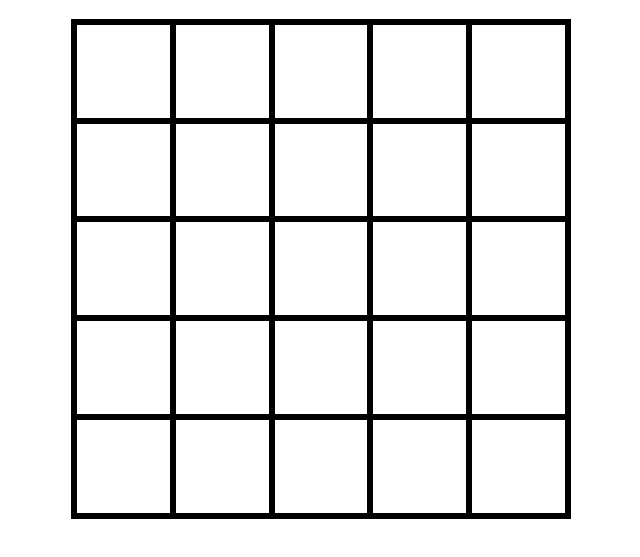
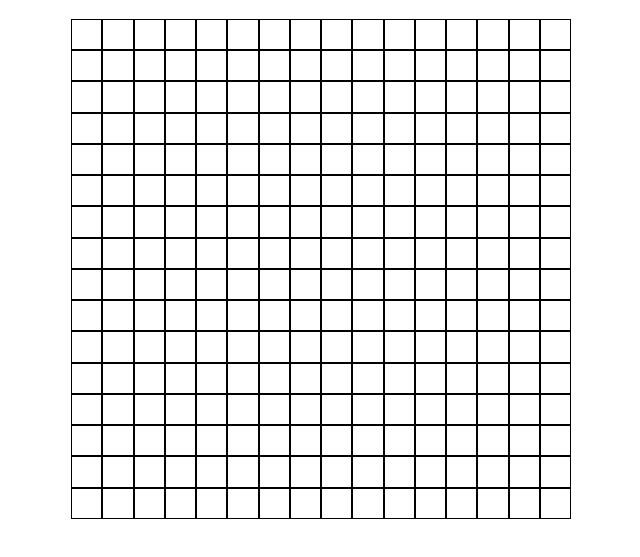
Before and after one commit to manchunyu/etch-a-sketch, a plain HTML site: page index.html in a window 1280 px wide. Shown: the part 69-626 px from the top of the page, without its empty margins (319-959 px from the left). Drawn offline with Linux system fonts and the light colour scheme.

Commit message:
Remove container's border
to prevent triggering container's eventListener

```diff
--- a/script.js
+++ b/script.js
@@ -1,4 +1,4 @@
-const numberOfGrid = 5 ;
+let numberOfGrid = 16;
 const container = document.querySelector('.container');
 
 
@@ -13,6 +13,8 @@ for (let i = 0; i < numberOfGrid; i++){
     container.appendChild(rowdiv);
 }
 
+
 container.addEventListener('mouseover', event => {
     event.target.style.backgroundColor = 'black';
-})
+
+});
--- a/style.css
+++ b/style.css
@@ -12,7 +12,6 @@ body {
     display: flex;
     flex-direction: column;
     flex-wrap: wrap;
-    border: solid;
     min-width: 500px;
     min-height: 500px;
 }
@@ -26,6 +25,7 @@ body {
 
 .grid {
     border: solid;
+    border-width: 1px;
     min-height: auto;
     min-width: auto;
     flex:auto;
```
